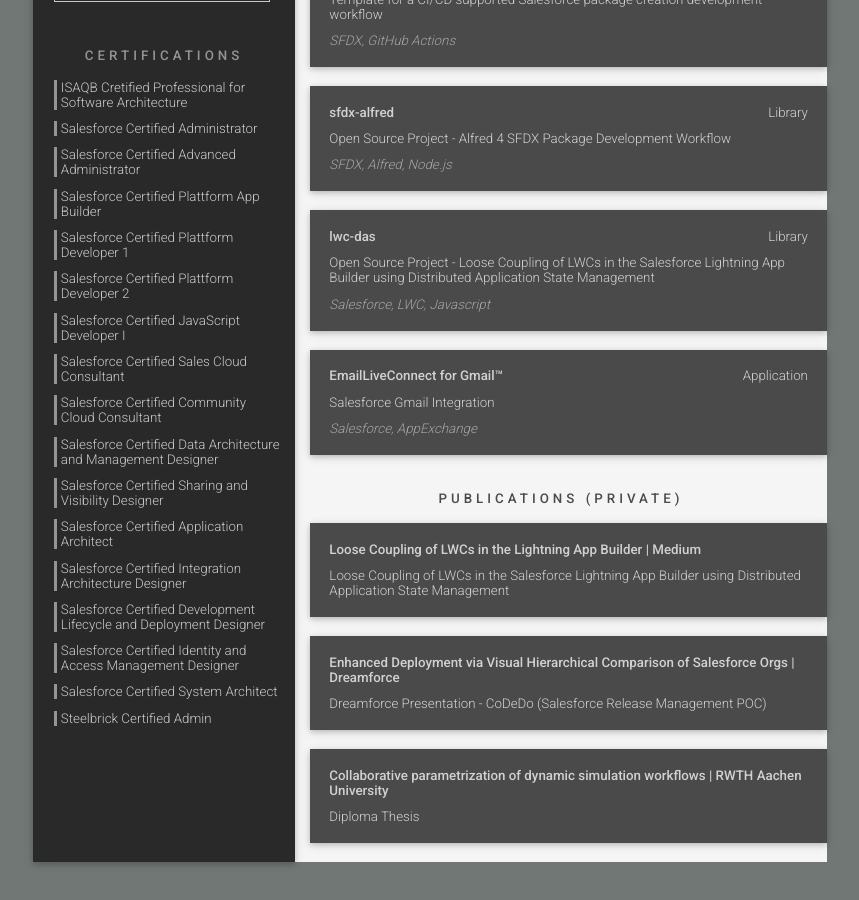
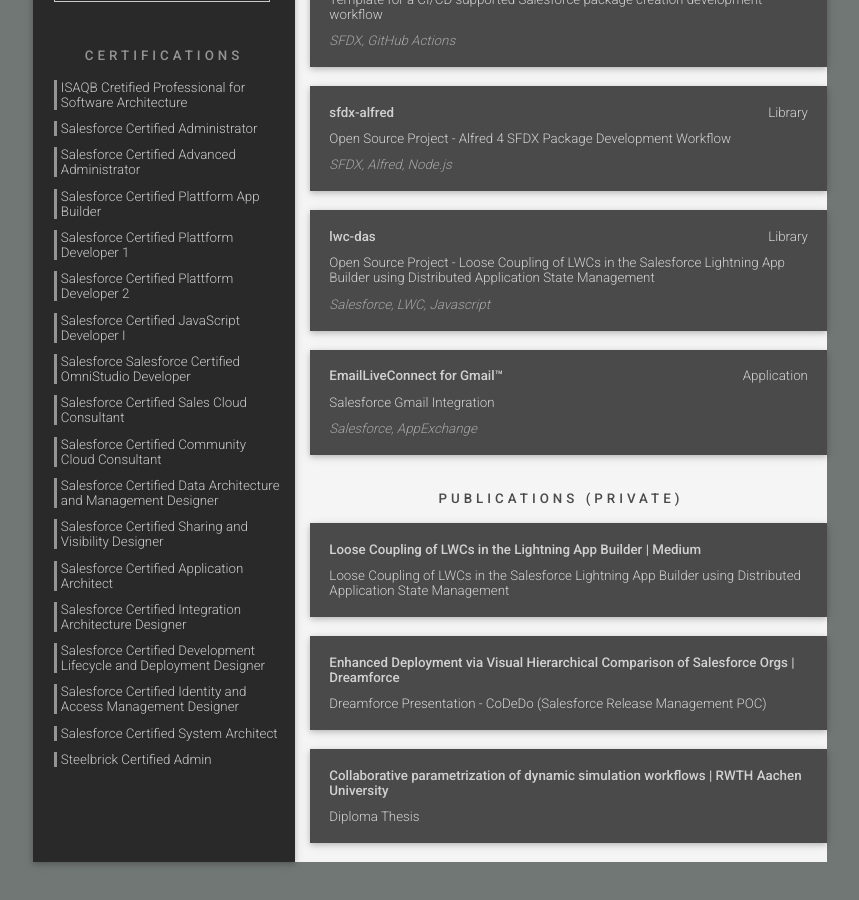
Before and after one commit to Oliver-Preuschl/cv, a Jekyll site: the page built from index.md, in a window 1280 px wide and 900 px high, scrolled down 1397 px. Shown: the whole window, without its empty margins (210-1069 px from the left). Built offline with Jekyll 4.4.1, drawn with Linux system fonts in a browser that asks for light colours.

Commit message:
Updated: Omnistudio Developer Certification

```diff
--- a/_data/data.json
+++ b/_data/data.json
@@ -133,6 +133,11 @@
     },
     {
       "name": "Certified JavaScript Developer I",
+      "issuer": "Salesforce",
+      "url": "https://trailhead.salesforce.com/credentials/certification-detail-print?searchString=5FWIhfEMTsDNgntekRFApR3G5NhfHOMlKW0u5sDbOzBKCaxSXUiiED6p2EQ+4vQr"
+    },
+    {
+      "name": "Salesforce Certified OmniStudio Developer",
       "issuer": "Salesforce",
       "url": "https://trailhead.salesforce.com/credentials/certification-detail-print?searchString=5FWIhfEMTsDNgntekRFApR3G5NhfHOMlKW0u5sDbOzBKCaxSXUiiED6p2EQ+4vQr"
     },
```
